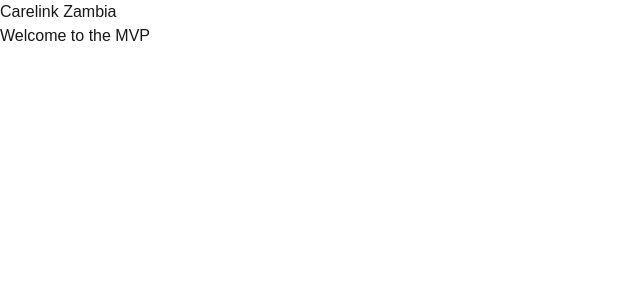
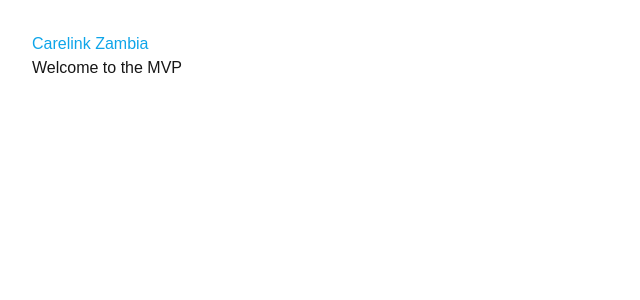
Before and after one commit to DrTech504/carelink-zambia-mvp, a Next.js app in the folder apps/web/: page / in a window 1280 px wide. Shown: the top 300 px of the page, without its empty margins (0-640 px from the left). Built offline with nearby package versions, Linux system fonts and the light colour scheme.

Commit message:
add basic homepage

```diff
--- a/apps/web/app/page.tsx
+++ b/apps/web/app/page.tsx
@@ -1,7 +1,7 @@
 export default function Home() {
   return (
-    <main>
-      <h1>Carelink Zambia</h1>
+    <main style={{ padding: '2rem', fontFamily: 'sans-serif' }}>
+      <h1 style={{ color: '#0ea5e9' }}>Carelink Zambia</h1>
       <p>Welcome to the MVP</p>
     </main>
   );
```
